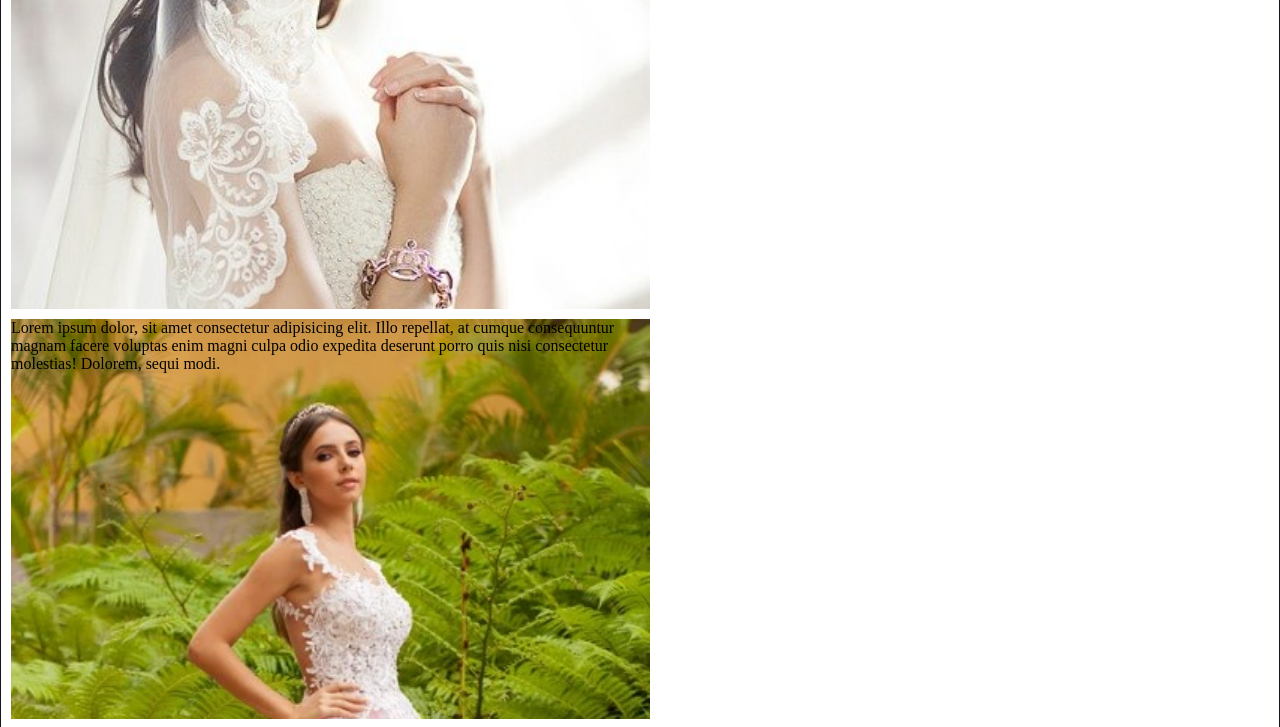
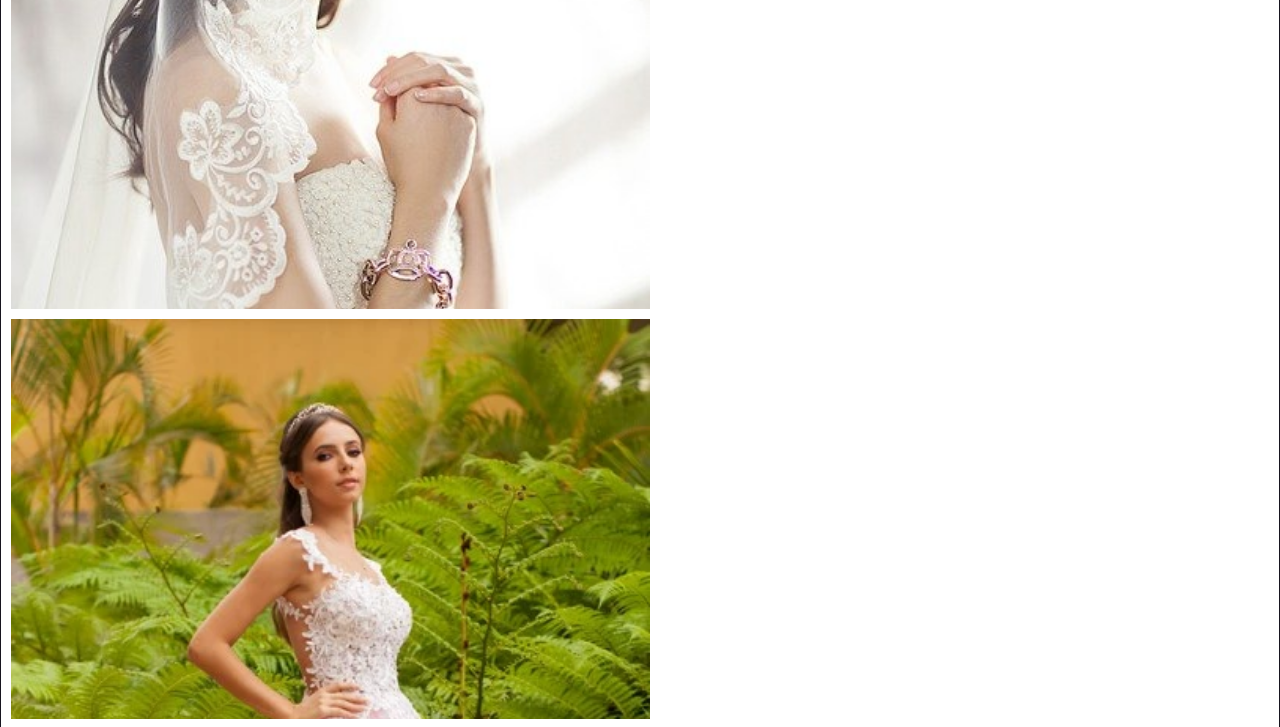
Before and after one commit to lucasbruno1992/Proyecto-Beauty-co, a plain HTML site: page pages/servicios.html in a window 1280 px wide. Shown: the part 1994-2721 px from the top of the page. Drawn offline with Linux system fonts and the light colour scheme; a web font is replaced by a local one.

Commit message:
mi primer commit desde mirama1

```diff
--- a/pages/servicios.html
+++ b/pages/servicios.html
@@ -37,7 +37,7 @@
     <h2>maquillaje</h2>
     <div class="imgMaquillaje imgMaquillaje1">Lorem ipsum dolor sit amet consectetur adipisicing elit. Voluptates deserunt temporibus atque adipisci praesentium beatae architecto, nihil autem deleniti soluta perspiciatis, dignissimos aliquam labore laudantium sunt recusandae, sapiente consequatur. Accusantium.</div>
     <div class="imgMaquillaje imgMaquillaje2">Lorem ipsum dolor sit amet consectetur adipisicing elit. Nulla modi optio aut distinctio libero quasi eveniet blanditiis! Ad repellat eius dolorum eum consectetur ab quis, eaque aspernatur, sunt quos quasi.</div>
-    <div class="imgMaquillaje imgMaquillaje3">Lorem ipsum dolor, sit amet consectetur adipisicing elit. Illo repellat, at cumque consequuntur magnam facere voluptas enim magni culpa odio expedita deserunt porro quis nisi consectetur molestias! Dolorem, sequi modi.</div>
+    <div class="imgMaquillaje imgMaquillaje3"></div>
 </section>
 
 <footer>
```
